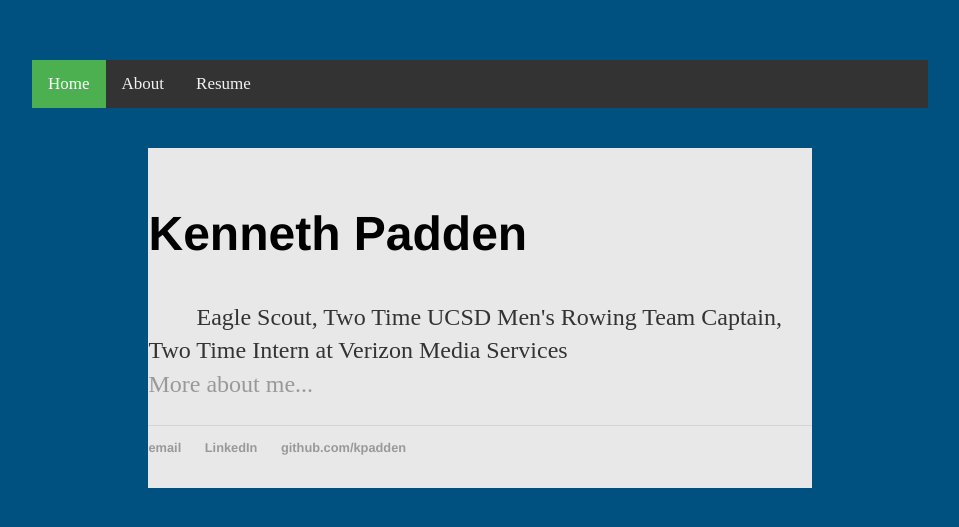
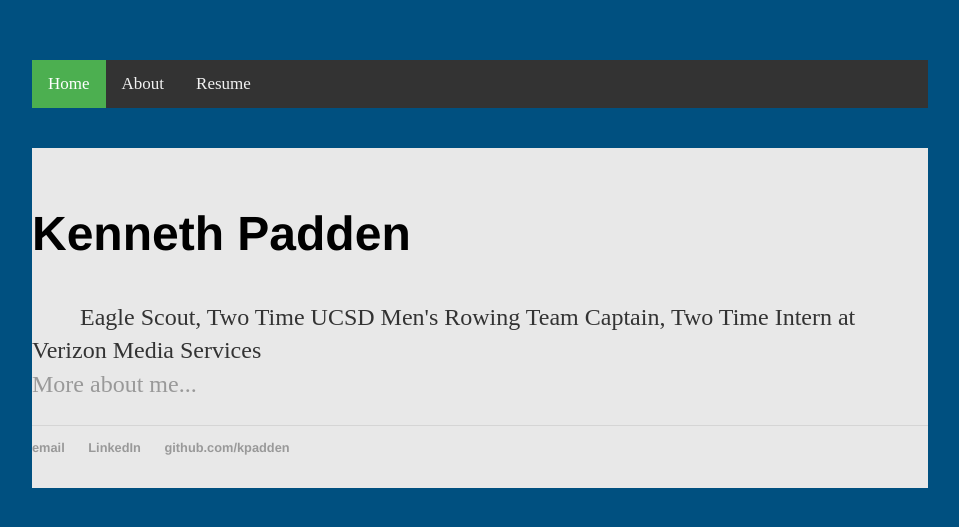
Before and after one commit to kpadden/kpadden.github.io, a Jekyll site: the page built from index.html, in a window 1280 px wide. Shown: the top 527 px of the page, without its empty margins (160-1119 px from the left). Built offline with Jekyll 4.4.1, drawn with Linux system fonts in a browser that asks for light colours.

Commit message:
Update main.css

```diff
--- a/css/main.css
+++ b/css/main.css
@@ -6,7 +6,6 @@ body {
 
 section {
     margin: 40px auto;
-    width: 74%;
     background-color: #e8e8e8;
 }
 
```
